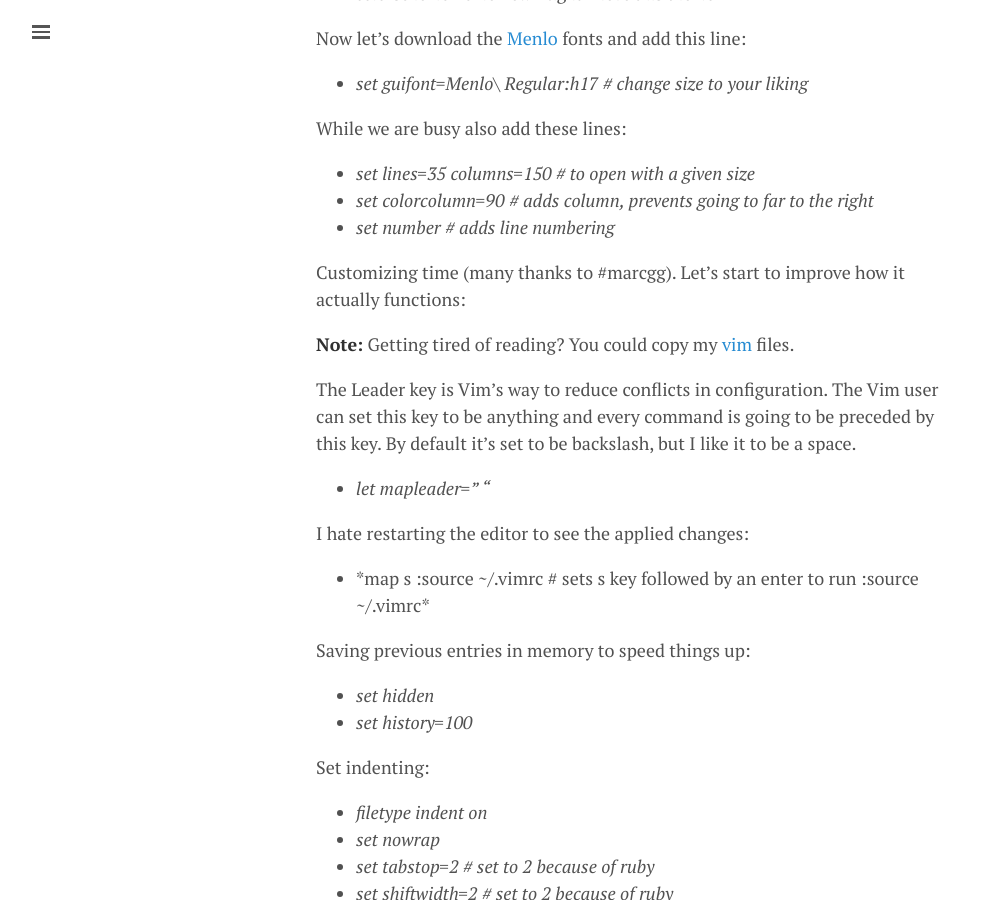
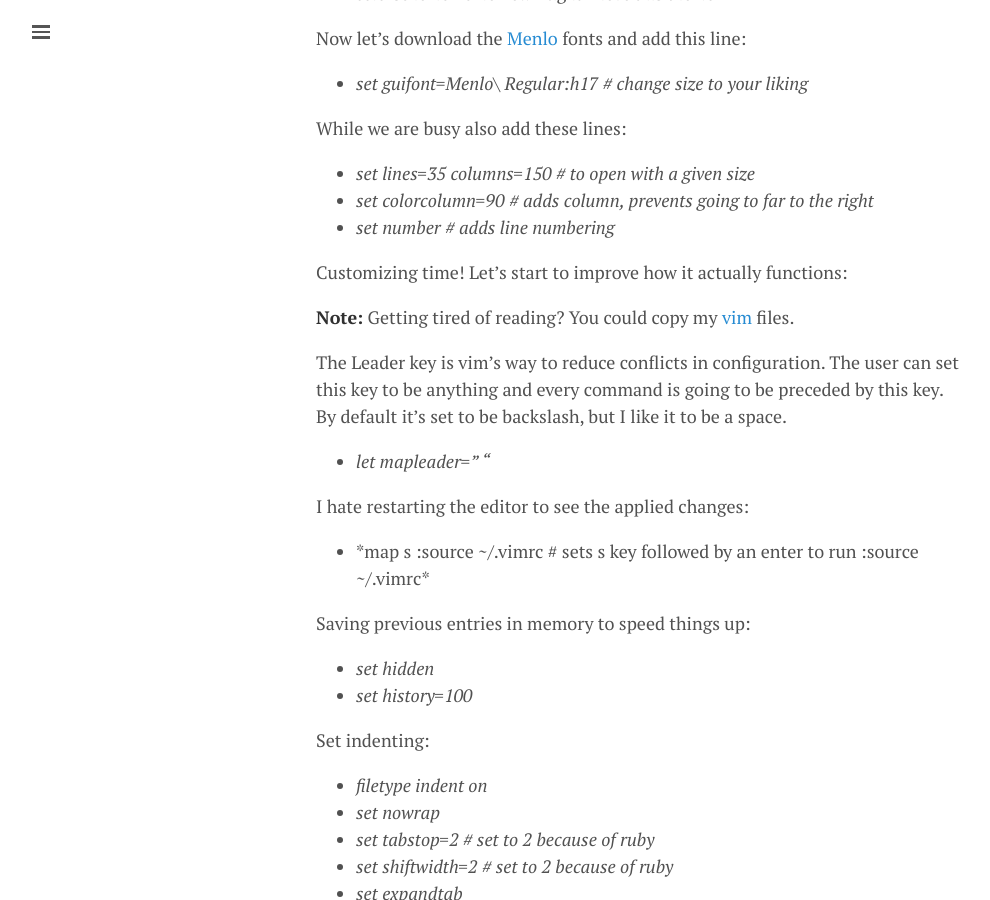
Before and after one commit to lgeurts/lgeurts.github.io, a Jekyll site: the page built from _posts/2017-07-11-bunsenlabs-linux-setup-notes-for dell-inspiron-6000.md, in a window 1280 px wide and 900 px high, scrolled down 6083 px. Shown: the whole window, without its empty margins (0-990 px from the left). Built offline with Jekyll 4.4.1, drawn with Linux system fonts in a browser that asks for light colours; nearby versions of some CDN libraries; comment, search, counter and statistics services are not loaded; some of the changed text lies outside the part shown.

Commit message:
Update 2017-07-11-bunsenlabs-linux-setup-notes-for dell-inspiron-6000.md

```diff
--- a/_posts/2017-07-11-bunsenlabs-linux-setup-notes-for dell-inspiron-6000.md
+++ b/_posts/2017-07-11-bunsenlabs-linux-setup-notes-for dell-inspiron-6000.md
@@ -197,11 +197,11 @@
 - *set colorcolumn=90 # adds column, prevents going to far to the right*
 - *set number # adds line numbering*
 
-Customizing time (many thanks to #marcgg). Let’s start to improve how it actually functions:
+Customizing time! Let’s start to improve how it actually functions:
 
 **Note:** Getting tired of reading? You could copy my [vim](https://github.com/lgeurts/BunsenLabs-Setup/tree/master/.vim) files.
 
-The Leader key is Vim’s way to reduce conflicts in configuration. The Vim user can set this key to be anything and every command is going to be preceded by this key. By default it’s set to be backslash, but I like it to be a space.
+The Leader key is vim’s way to reduce conflicts in configuration. The user can set this key to be anything and every command is going to be preceded by this key. By default it’s set to be backslash, but I like it to be a space.
 
 - *let mapleader=" "*
 
```
Also changed, not shown: other parts of _posts/2017-07-11-bunsenlabs-linux-setup-notes-for dell-inspiron-6000.md (+1 -1 lines).
